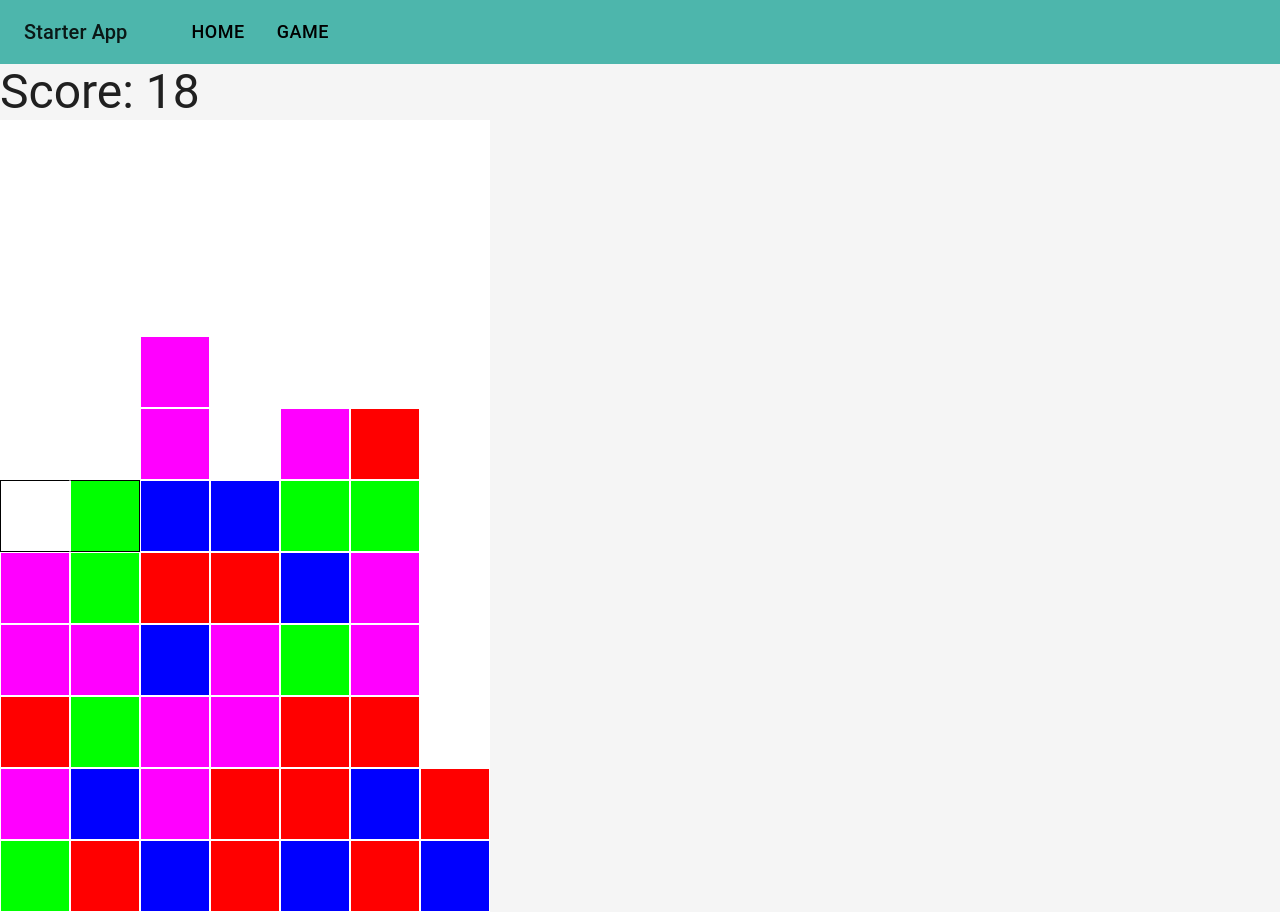
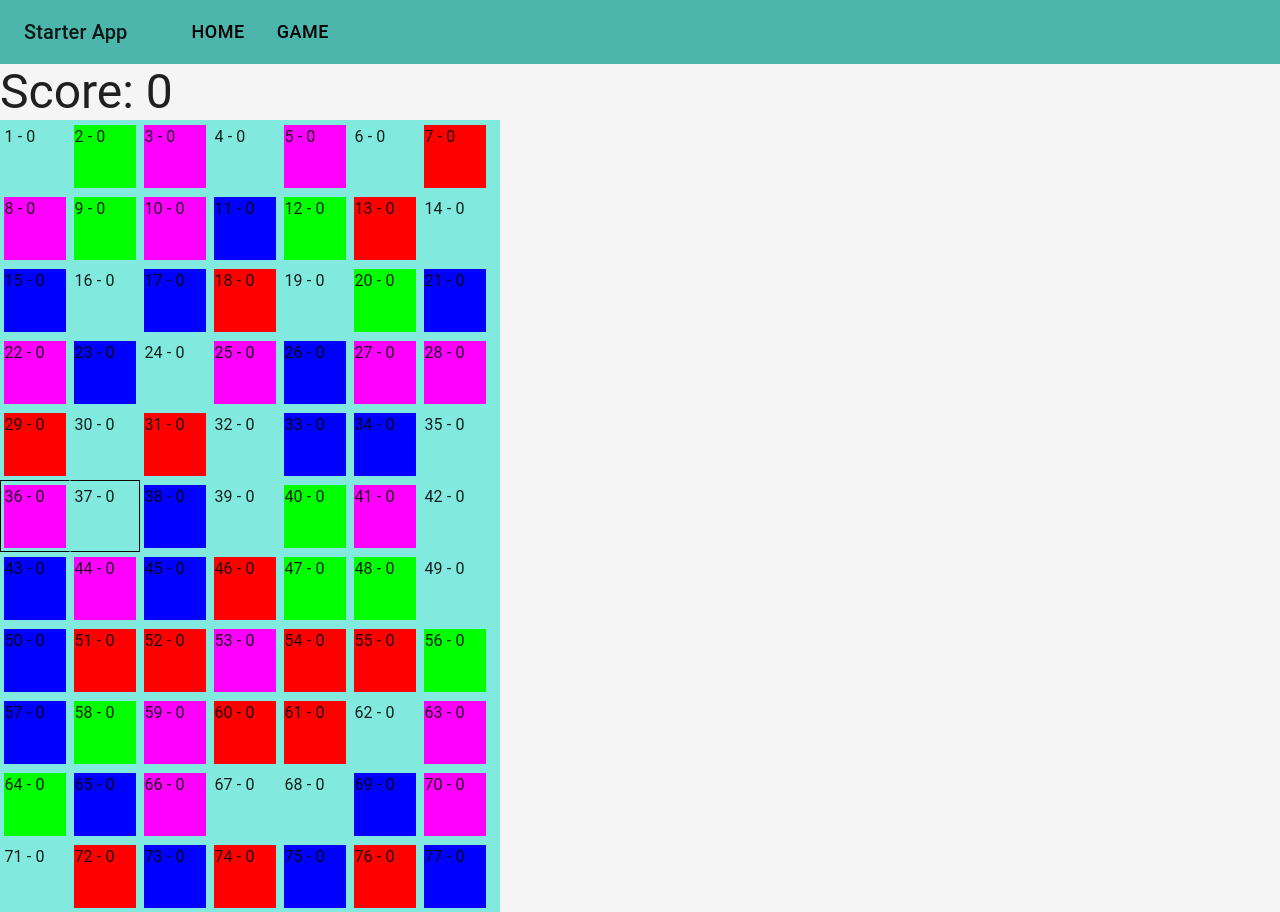
Before and after one commit to Somingo/match-3-v1, a React (Create React App) app: page /game in a window 1280 px wide. Built offline with nearby package versions, Linux system fonts and the light colour scheme.

Commit message:
introduceanimation for removing gem

```diff
--- a/src/Match3Game/GameStateReducerFn.tsx
+++ b/src/Match3Game/GameStateReducerFn.tsx
@@ -1,5 +1,5 @@
 import {IGameState} from './IGameState';
-import {LINE_WIDTH, LINES} from './config';
+import {LINE_WIDTH, LINE_WIDTH_2X, LINES} from './config';
 import {createGem, IGem} from './IGem';
 
 const moveCursorLeft = (state: IGameState): IGameState => ({
@@ -23,6 +23,7 @@ const moveCursorDown = (state: IGameState): IGameState => ({
 });
 
 const swapGems = (state: IGameState): IGameState => {
+    if (state.table[state.cursor].removing || state.table[state.cursor + 1].removing) return state;
     const nextTable = [...state.table];
     const a = nextTable[state.cursor];
     nextTable[state.cursor] = nextTable[state.cursor + 1];
@@ -33,7 +34,7 @@ const swapGems = (state: IGameState): IGameState => {
 const applyGravityIteration = (nextTable: IGem[]): boolean => {
     let hasMoving = false;
     for (let i = nextTable.length - 1 - LINE_WIDTH; i > -1; i--) {
-        if (nextTable[i + LINE_WIDTH].type === 0 && nextTable[i].type !== 0) {
+        if (nextTable[i + LINE_WIDTH].type === 0 && nextTable[i].type !== 0 && !nextTable[i].removing) {
             const temp = nextTable[i + LINE_WIDTH];
             nextTable[i + LINE_WIDTH] = nextTable[i];
             nextTable[i] = temp;
@@ -50,59 +51,64 @@ const applyGravity = (state: IGameState): IGameState => {
     return {...state, table: nextTable};
 }
 
-const markForRemove = (nextTable: IGem[]): boolean => {
+const checkGemsForRemove = (gemsToCheck: IGem[]): boolean => {
+    const gems: IGem[] = gemsToCheck.filter(gem => !gem.removing && gem.type === gemsToCheck[0].type);
+    if (gems.length === 3) {
+        gems.forEach(gem => {
+            gem.points++;
+        });
+        return true;
+    }
+    return false;
+}
+
+const markForRemove = (state: IGameState): IGameState => {
+    const nextTable = state.table.map(gem => gem.removing ? gem : {...gem, points: 0});
     let hasRemovable = false;
-    nextTable.forEach(gem => {
-        gem.points = 0
+    nextTable.filter(gem => !gem.removing).forEach(gem => {
+        gem.points = 0;
     });
-    // horizontal
     for (let i = 0; i < nextTable.length; i++) {
-        if (nextTable[i].type !== 0 && i % LINE_WIDTH < LINE_WIDTH - 2 && nextTable[i].type === nextTable[i + 1].type && nextTable[i].type === nextTable[i + 2].type) {
-            nextTable[i].points++;
-            nextTable[i + 1].points++;
-            nextTable[i + 2].points++;
-            hasRemovable = true;
+        // horizontal
+        if (nextTable[i].type !== 0 && i % LINE_WIDTH < LINE_WIDTH - 2) {
+            hasRemovable = checkGemsForRemove([nextTable[i], nextTable[i + 1], nextTable[i + 2]]) || hasRemovable;
+        }
+        // vertical
+        if (nextTable[i].type !== 0 && i / LINE_WIDTH < LINES - 2) {
+            hasRemovable = checkGemsForRemove([nextTable[i], nextTable[i + LINE_WIDTH], nextTable[i + LINE_WIDTH_2X]]) || hasRemovable;
         }
     }
-    // vertical
-    for (let i = 0; i < nextTable.length; i++) {
-        if (nextTable[i].type !== 0 && i / LINE_WIDTH < LINES - 2 && nextTable[i].type === nextTable[i + LINE_WIDTH].type && nextTable[i].type === nextTable[i + LINE_WIDTH * 2].type) {
-            nextTable[i].points++;
-            nextTable[i + LINE_WIDTH].points++;
-            nextTable[i + LINE_WIDTH * 2].points++;
-            hasRemovable = true;
-        }
-    }
-    return hasRemovable;
+    nextTable.filter(gem => gem.points !== 0).forEach(gem => {
+        gem.removing = true;
+    });
+    return hasRemovable ? {...state, table: nextTable} : state;
 }
 
-export const removeGems = (state: IGameState): IGameState => {
-    if (markForRemove(state.table)) {
-        const additionalScore = state.table.reduce((points, gem) => points + gem.points, 0);
-        const nextTable = state.table.map(gem => gem.points ? createGem(0) : gem);
-        return removeGems(applyGravity({...state, table: nextTable, score: state.score + additionalScore}));
-    }
-    return state;
+export const removeGem = (state: IGameState, target: IGem): IGameState => {
+    const nextTable = state.table.map(gem => gem === target ? createGem(0) : gem);
+    return applyGravity({...state, table: nextTable, score: state.score + target.points})
 }
 
-export const gameStateReducerFn = (state: IGameState, action: number): IGameState => {
-    switch (action) {
-        case 37:
+export const gameStateReducerFn = (state: IGameState, action: { type: string, payload?: IGem }): IGameState => {
+    switch (action.type) {
+        case 'KEY37':
             return moveCursorLeft(state);
-        case 38:
+        case 'KEY38':
             return moveCursorUp(state);
-        case 39:
+        case 'KEY39':
             return moveCursorRight(state);
-        case 40:
+        case 'KEY40':
             return moveCursorDown(state);
-        case 32:
-            return removeGems(applyGravity(swapGems(state)));
+        case 'KEY32':
+            return markForRemove(applyGravity(swapGems(state)));
         // gravity 1 iteration G button
-        case 71:
+        case 'KEY71':
             return applyGravity(state);
         // mark for remove gems M Button
-        case 77:
-            return removeGems(state);
+        case 'KEY77':
+            return markForRemove(state);
+        case 'REMOVE':
+            return action.payload ? removeGem(state, action.payload) : state;
     }
     return state;
 };
--- a/src/Match3Game/Gem.tsx
+++ b/src/Match3Game/Gem.tsx
@@ -1,26 +1,57 @@
 import React, {FC} from 'react';
-import {Box, SxProps, Theme} from '@mui/material';
+import {Box, keyframes, SxProps, Theme} from '@mui/material';
 import {GEM_COLORS} from './config';
 import {IGem} from './IGem';
 
 const cursorLeftSx: SxProps<Theme> = {
-    borderColor: '#000 #fff #000 #000',
+    borderColor: '#000 transparent #000 #000',
 };
 
 const cursorRightSx: SxProps<Theme> = {
-    borderColor: '#000 #000 #000 #fff',
+    borderColor: '#000 #000 #000 transparent',
 };
 
 export interface GemProps {
     gem: IGem,
     cursorLeft: boolean,
-    cursorRight: boolean
+    cursorRight: boolean,
+    onRemove: () => void,
 }
 
-export const Gem: FC<GemProps> = ({gem: {type, points}, cursorLeft, cursorRight}) => {
+const removingAnimationKeyframes = keyframes`
+  0% {
+    transform: scale(100%, 100%);
+    opacity: 1;
+    left: 0;
+    top: 0;
+  }
+  100% {
+    transform: scale(0%, 0%);
+    left: 25%;
+    top: 25%;
+    opacity: 0;
+  }
+`;
+
+const removingAnimation: SxProps<Theme> = {animation: removingAnimationKeyframes + ' 1s ease '}
+
+export const Gem: FC<GemProps> = ({gem: {type, points, removing, id}, cursorLeft, cursorRight, onRemove}) => {
     return <Box sx={{
-        flex: '14% 0 0', paddingTop: '14%', backgroundColor: GEM_COLORS[type], border: '1px solid #fff',
+        flex: '14% 0 0',
+        paddingTop: '14%',
+        border: '1px solid transparent',
+        position: 'relative',
         ...(cursorLeft ? cursorLeftSx : {}),
         ...(cursorRight ? cursorRightSx : {}),
-    }}/>
+    }}><Box sx={{
+        position: 'absolute',
+        width: '90%',
+        height: '90%',
+        left: '5%',
+        top: '5%',
+        backgroundColor: GEM_COLORS[type],
+        ...(removing ? removingAnimation : {}),
+    }} onAnimationEnd={() => {
+        if (removing) onRemove();
+    }}>{id} - {points}</Box></Box>
 }
--- a/src/Match3Game/IGem.tsx
+++ b/src/Match3Game/IGem.tsx
@@ -2,8 +2,11 @@ export interface IGem {
     type: number;
     points: number;
     id: number;
+    removing: boolean;
 }
 
+let idNext = 1;
+
 export function createGem(type: number): IGem {
-    return {type, points: 0, id: Math.random()}
+    return {type, points: 0, id: idNext++, removing: false}
 }
--- a/src/Match3Game/Match3Game.tsx
+++ b/src/Match3Game/Match3Game.tsx
@@ -4,7 +4,7 @@ import {Gem} from './Gem';
 import {GEM_COLORS, LINE_WIDTH, LINES} from './config';
 import {createGem, IGem} from './IGem';
 import {IGameState} from './IGameState';
-import {gameStateReducerFn, removeGems} from './GameStateReducerFn';
+import {gameStateReducerFn} from './GameStateReducerFn';
 
 const initialState: IGameState = {
     table: new Array(LINE_WIDTH * LINES)
@@ -16,11 +16,11 @@ const initialState: IGameState = {
 };
 
 export const Match3Game: FC = () => {
-    const [{table, cursor, score}, dispatch] = useReducer(gameStateReducerFn, initialState, removeGems);
+    const [{table, cursor, score}, dispatch] = useReducer(gameStateReducerFn, initialState);
 
     useEffect(() => {
         const keyPressListener = (e: KeyboardEvent) => {
-            dispatch(e.keyCode);
+            dispatch({type: 'KEY' + e.keyCode});
         };
         document.body.addEventListener('keyup', keyPressListener);
         return () => {
@@ -37,9 +37,16 @@ export const Match3Game: FC = () => {
             alignItems: 'center',
         }}>
             <Typography variant="h3">Score: {score}</Typography>
-            <Box sx={{display: 'flex', width: '100%', maxWidth: '500px', flexWrap: 'wrap'}}>
-                {table.map((gem, index) => <Gem key={gem.id} gem={gem} cursorLeft={cursor === index}
-                                                cursorRight={cursor + 1 === index}/>)}
+            <Box sx={{
+                display: 'flex',
+                width: '100%',
+                maxWidth: '500px',
+                flexWrap: 'wrap',
+                backgroundColor: 'secondary.light',
+            }}>
+                {table.map((gem, index) => <Gem gem={gem} cursorLeft={cursor === index} key={gem.id}
+                                                cursorRight={cursor + 1 === index}
+                                                onRemove={() => dispatch({type: 'REMOVE', payload: gem})}/>)}
             </Box>
         </Box>
     );
--- a/src/Match3Game/config.ts
+++ b/src/Match3Game/config.ts
@@ -1,3 +1,4 @@
 export const LINE_WIDTH = 7;
+export const LINE_WIDTH_2X = LINE_WIDTH * 2;
 export const LINES = 11;
-export const GEM_COLORS = ['#fff', '#f00', '#0f0', '#00f', '#f0f']
+export const GEM_COLORS = ['transparent', '#f00', '#0f0', '#00f', '#f0f']
```
